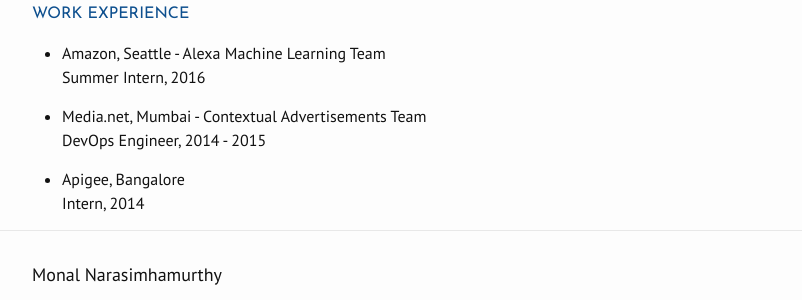
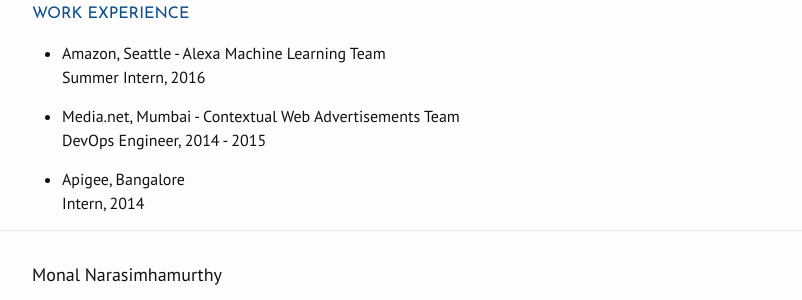
Before and after one commit to monal/monal.github.io, a Jekyll site: the page built from index.html, in a window 1280 px wide. Shown: the part 1068-1368 px from the top of the page, without its empty margins (238-1040 px from the left). Built offline with Jekyll 4.4.1, drawn with Linux system fonts in a browser that asks for light colours; nearby versions of some CDN libraries.

Commit message:
Add work

```diff
--- a/index.html
+++ b/index.html
@@ -33,7 +33,7 @@
 <div>
 <ul><li>Amazon, Seattle - Alexa Machine Learning Team<br>Summer Intern, 2016</li></ul>
 
-<ul><li>Media.net, Mumbai - Contextual Advertisements Team<br>DevOps Engineer, 2014 - 2015</li></ul>
+<ul><li>Media.net, Mumbai - Contextual Web Advertisements Team<br>DevOps Engineer, 2014 - 2015</li></ul>
 
 <ul><li>Apigee, Bangalore <br>Intern, 2014</li></ul>
 </div>
```
